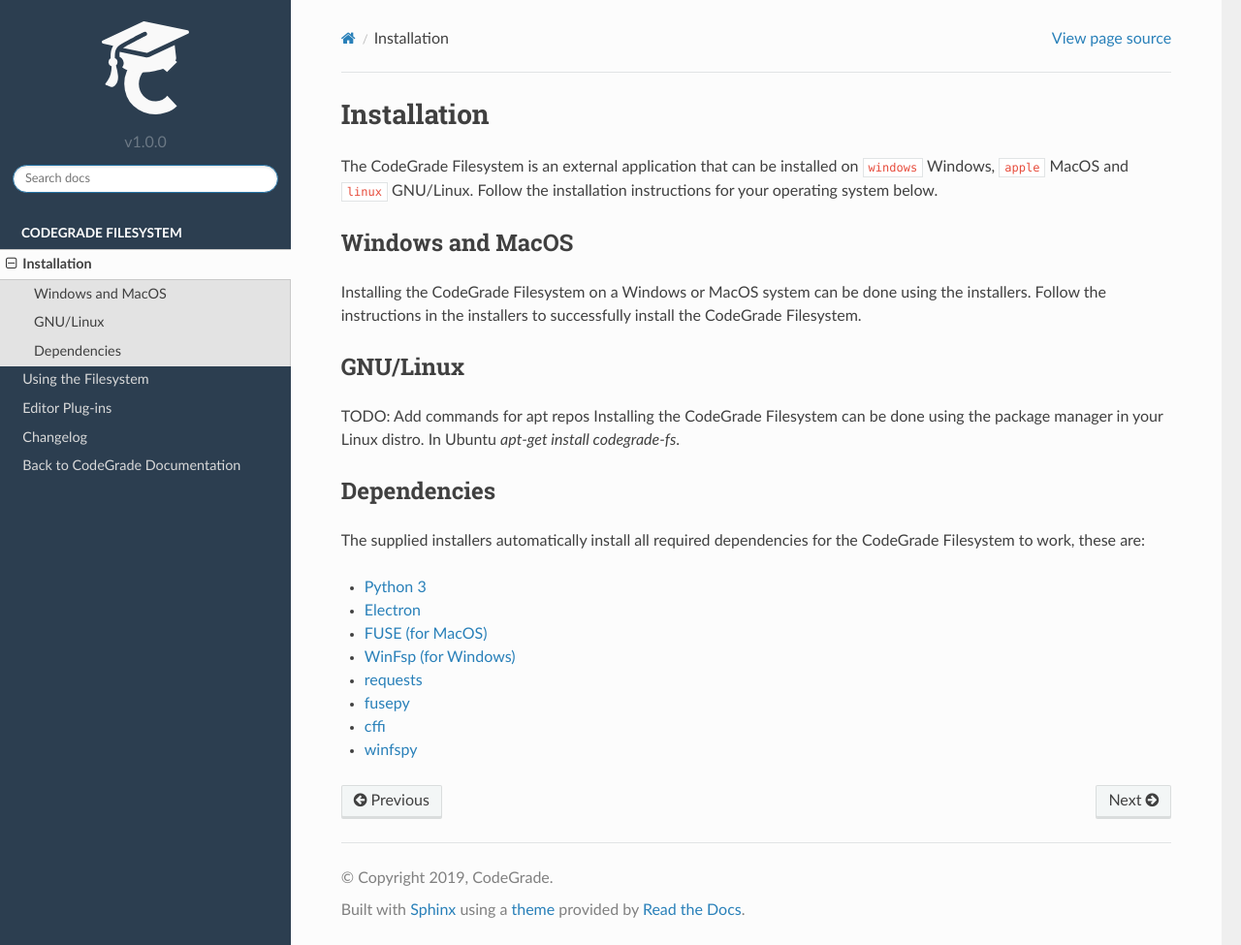
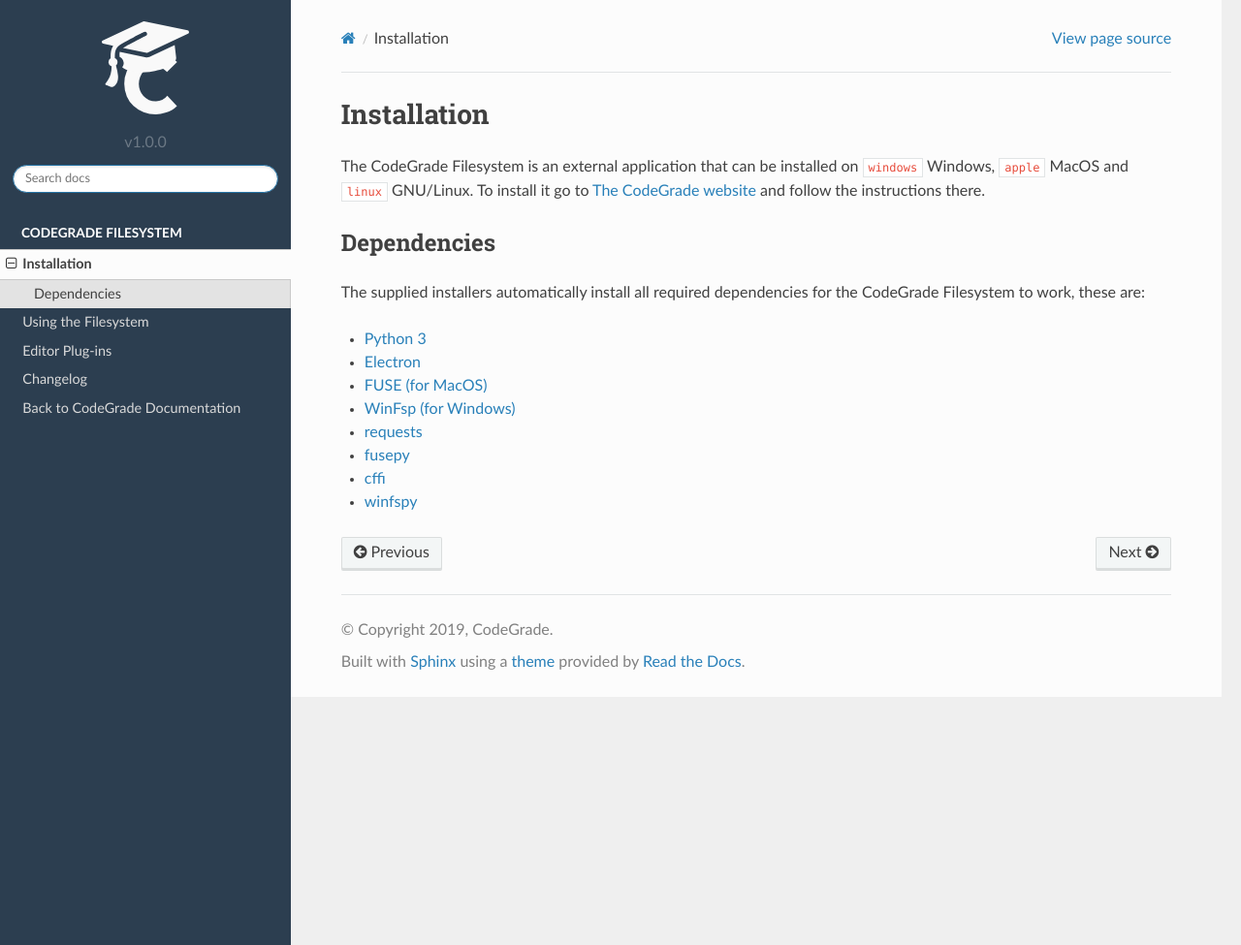
Before and after one commit to CodeGra-de/CodeGra.fs, a Sphinx documentation site: the page built from docs/install.rst, in a window 1280 px wide and 975 px high. Shown: the whole window at 97% size. Built offline with Sphinx 7.4.7 and the Read the Docs theme 2.0.0, drawn with Linux system fonts in a browser that asks for light colours; cross-references to code outside the pages are shown as plain code.

Commit message:
Fix docs a bit

```diff
--- a/docs/install.rst
+++ b/docs/install.rst
@@ -1,20 +1,9 @@
 Installation
 =============
 The CodeGrade Filesystem is an external application that can be installed on
-:fa:`windows` Windows, :fa:`apple` MacOS and :fa:`linux` GNU/Linux.
-Follow the installation instructions for your operating system below.
-
-Windows and MacOS
-------------------
-Installing the CodeGrade Filesystem on a Windows or MacOS system can be done
-using the installers. Follow the instructions in the installers to successfully
-install the CodeGrade Filesystem.
-
-GNU/Linux
-----------
-TODO: Add commands for apt repos
-Installing the CodeGrade Filesystem can be done using the package manager in
-your Linux distro. In Ubuntu `apt-get install codegrade-fs`.
+:fa:`windows` Windows, :fa:`apple` MacOS and :fa:`linux` GNU/Linux.  To install
+it go to `The CodeGrade website <https://codegra.de/filesystem/>`__ and follow
+the instructions there.
 
 Dependencies
 --------------
```
Also changed, not shown: README.md (+21 -12 lines), .travis.yml.
